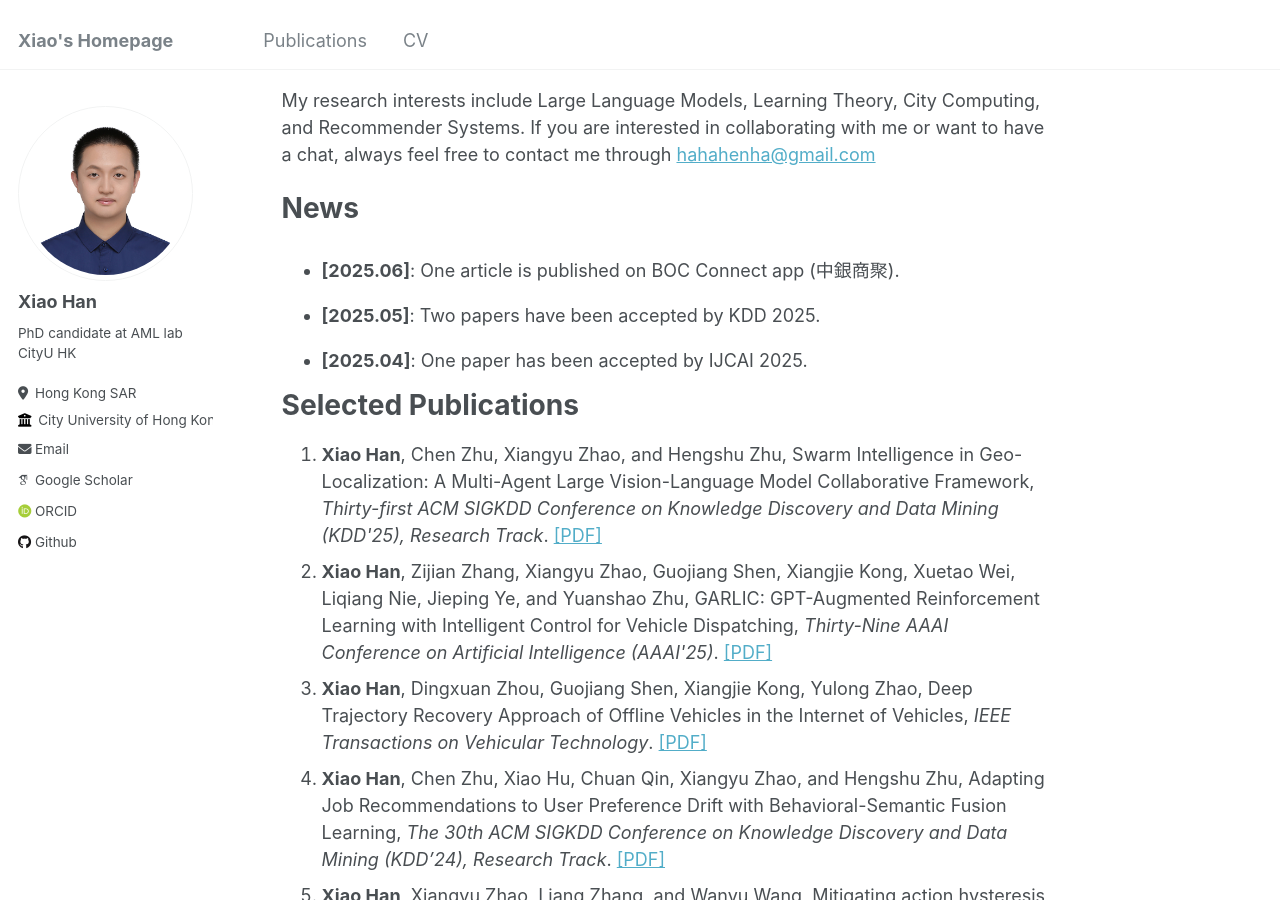
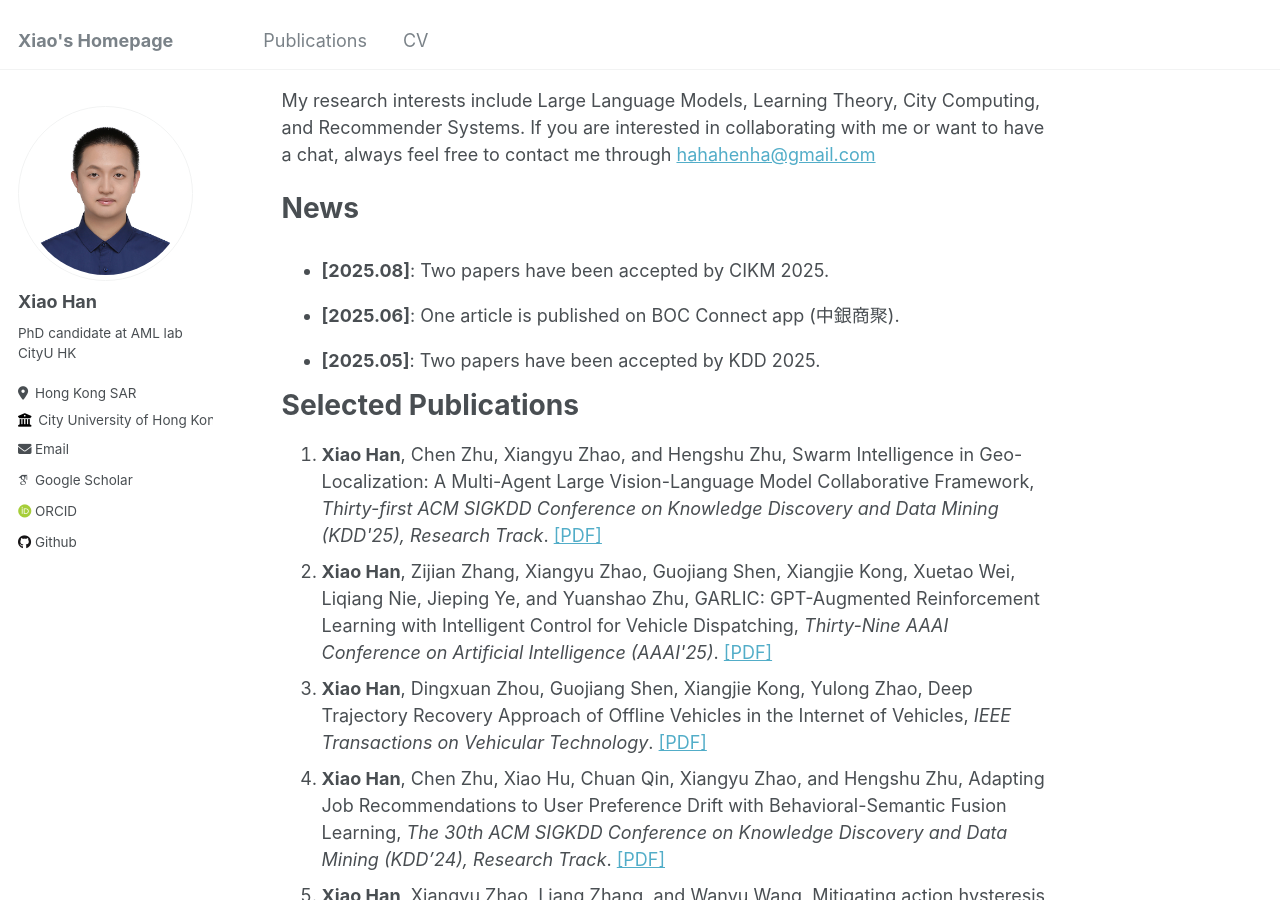
Before and after one commit to hahahenha/hahahenha.github.io, a Jekyll site: the page built from _pages/about.md, in a window 1280 px wide and 900 px high, scrolled down 395 px. Built offline with Jekyll 4.4.1, drawn with Linux system fonts in a browser that asks for light colours; some web fonts are replaced.

Commit message:
Update about.md

```diff
--- a/_pages/about.md
+++ b/_pages/about.md
@@ -38,6 +38,10 @@ If you are interested in collaborating with me or want to have a chat, always fe
 </style>
 
 <div class="scrollable">
+
+ <ul>
+    <li><strong>[2025.08]</strong>: Two papers have been accepted by CIKM 2025. </li>
+  </ul>
 
  <ul>
     <li><strong>[2025.06]</strong>: One article is published on BOC Connect app (中銀商聚). </li>
```
